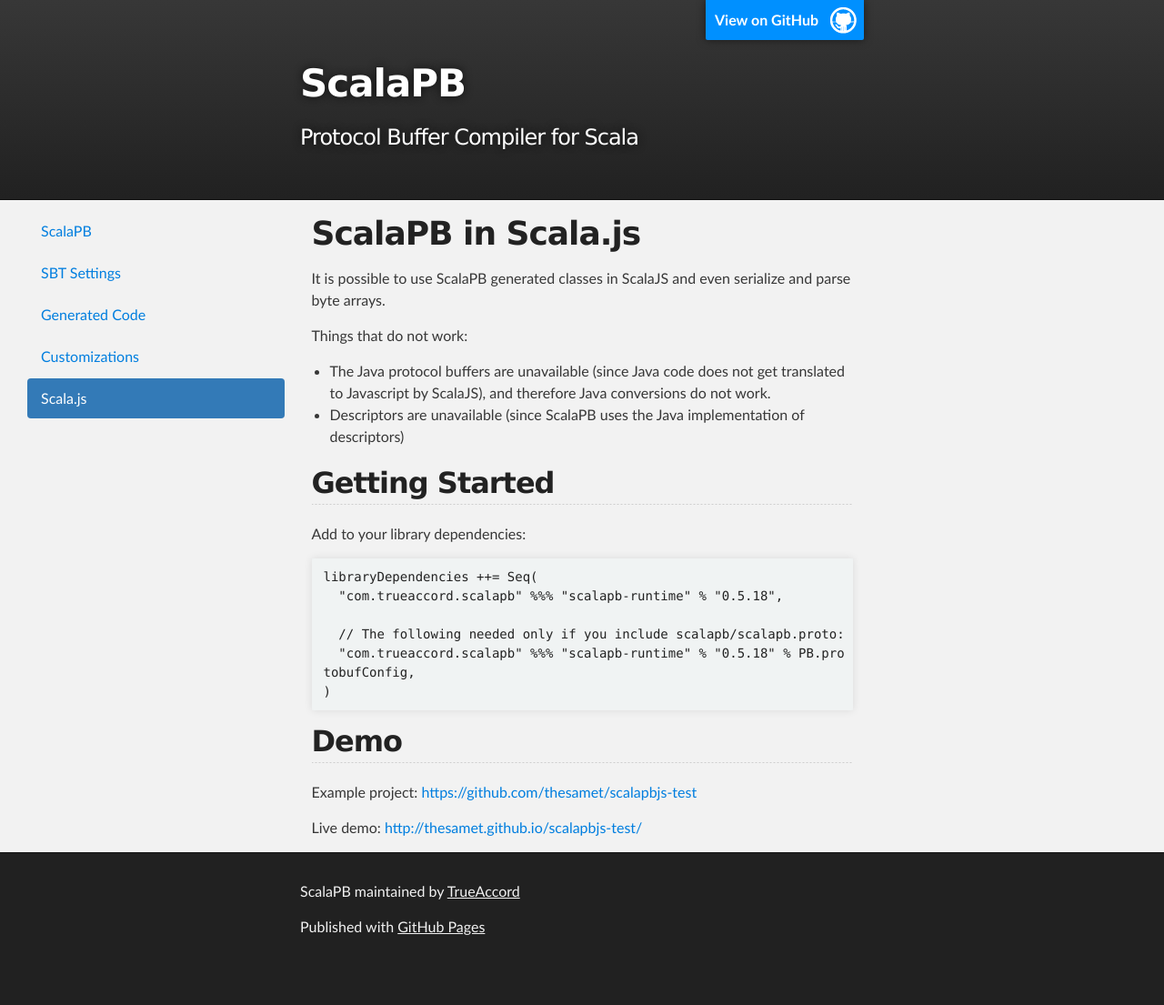
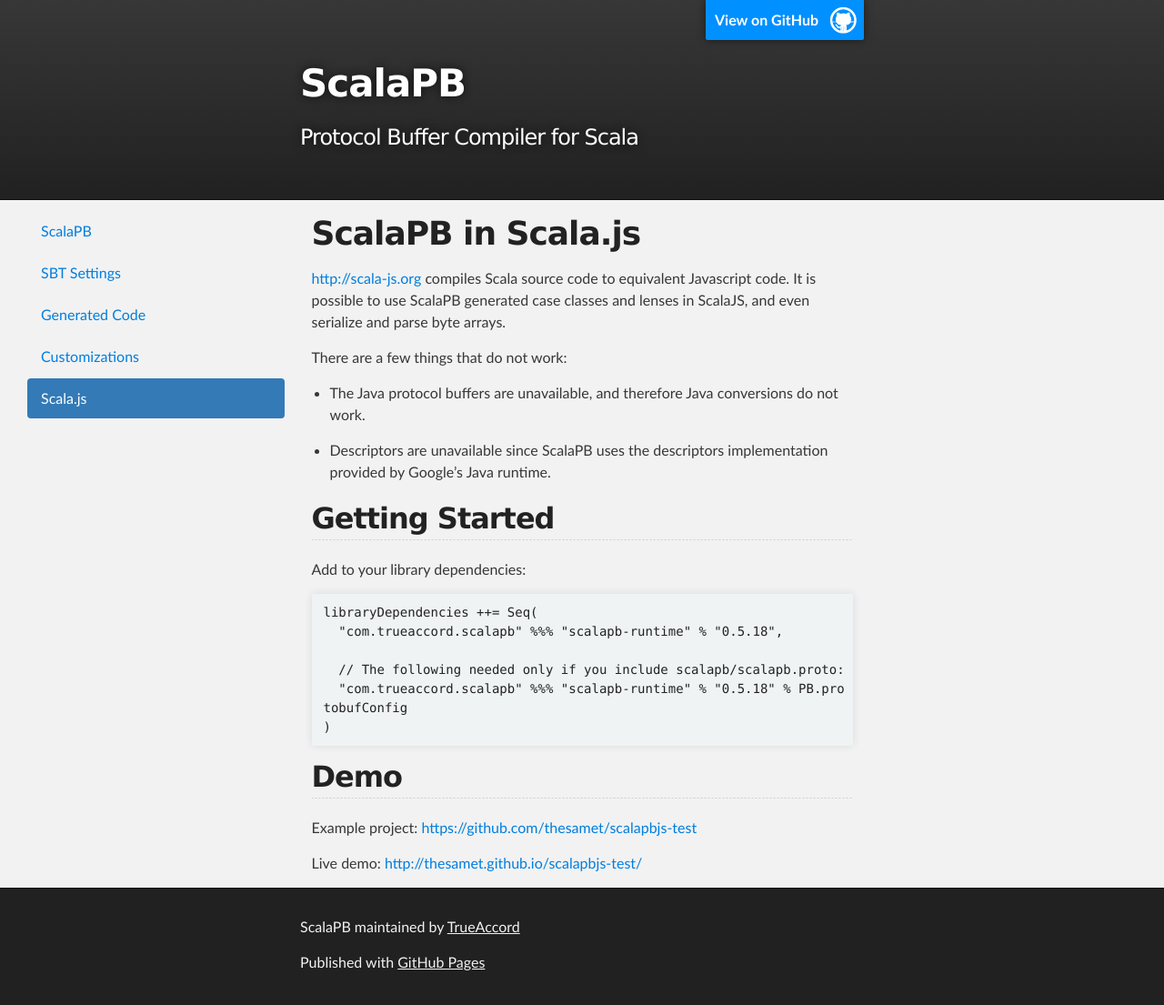
Before and after one commit to scalapb/ScalaPB, a Jekyll site: the page built from scala.js.md, in a window 1280 px wide. Shown: the whole page at 91% size. Built offline with Jekyll 4.4.1, drawn with Linux system fonts in a browser that asks for light colours; before the commit the page ends 1066 px from its top, so only the background shows below that.

Commit message:
Docs update.

```diff
--- a/scala.js.md
+++ b/scala.js.md
@@ -1,19 +1,20 @@
 ---
-title: "ScalaPB: Using with scala.js"
+title: "ScalaPB: Using with Scala.js"
 layout: page
 ---
 
 # ScalaPB in Scala.js
 
-It is possible to use ScalaPB generated classes in ScalaJS and even serialize
-and parse byte arrays.
+[http://scala-js.org](Scala.js) compiles Scala source code to equivalent
+Javascript code.  It is possible to use ScalaPB generated case classes and
+lenses in ScalaJS, and even serialize and parse byte arrays.
 
-Things that do not work:
+There are a few things that do not work:
 
-- The Java protocol buffers are unavailable (since Java code does not get translated to
-  Javascript by ScalaJS), and therefore Java conversions do not work.
-- Descriptors are unavailable (since ScalaPB uses the Java implementation of
-  descriptors)
+- The Java protocol buffers are unavailable, and therefore Java conversions do not work.
+
+- Descriptors are unavailable since ScalaPB uses the descriptors
+  implementation provided by Google's Java runtime.
 
 ## Getting Started
 
@@ -23,7 +24,7 @@
       "com.trueaccord.scalapb" %%% "scalapb-runtime" % "0.5.18",
 
       // The following needed only if you include scalapb/scalapb.proto:
-      "com.trueaccord.scalapb" %%% "scalapb-runtime" % "0.5.18" % PB.protobufConfig,
+      "com.trueaccord.scalapb" %%% "scalapb-runtime" % "0.5.18" % PB.protobufConfig
     )
 
 ## Demo
```
